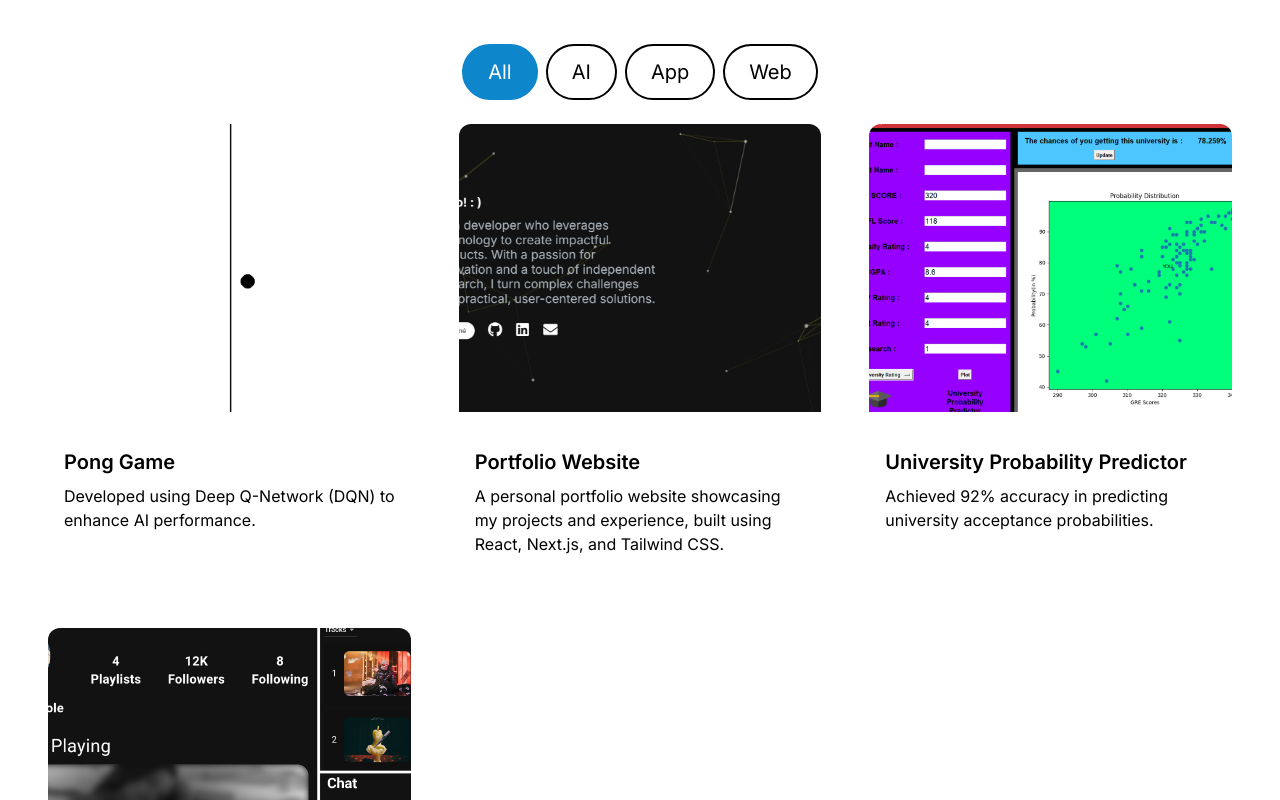
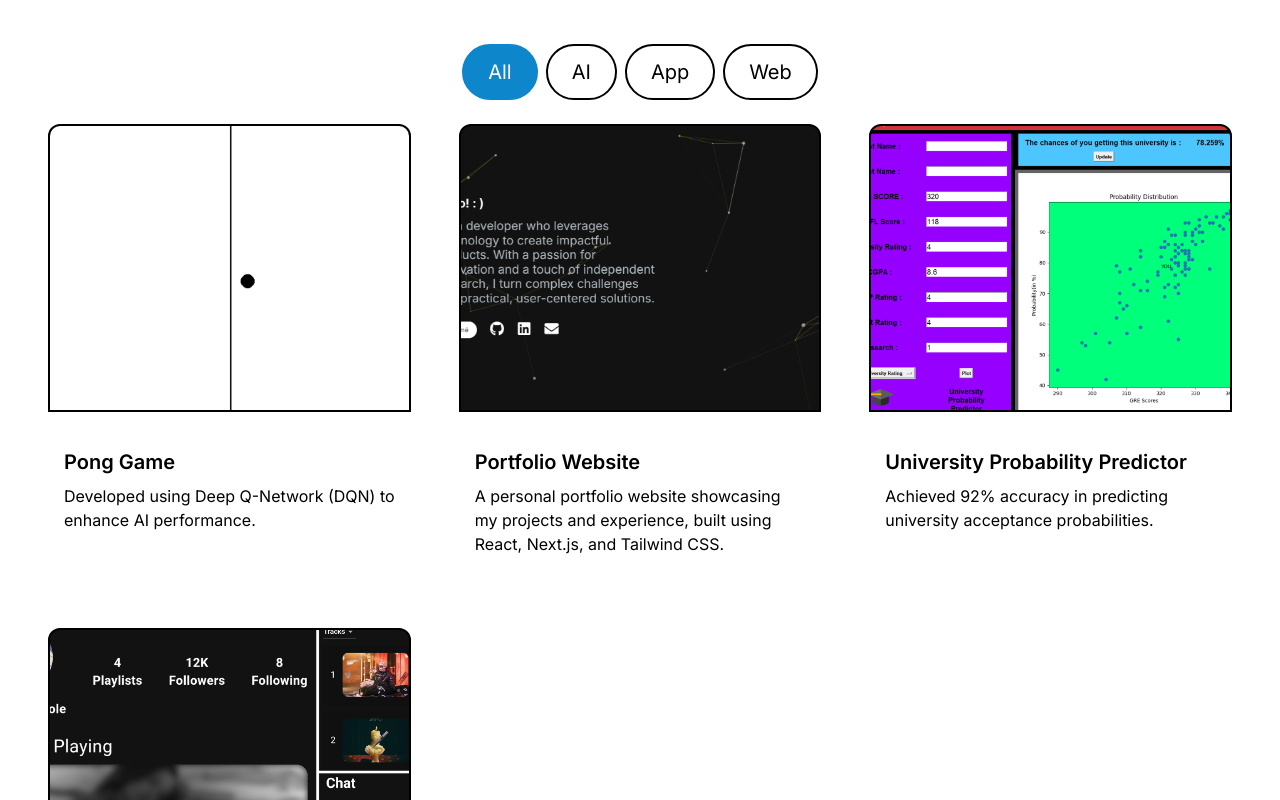
Before and after one commit to sohamsangole/portfolio-v3, a Next.js app: page / in a window 1280 px wide. Shown: the part 2980-3780 px from the top of the page. Built offline with nearby package versions, Linux system fonts and the light colour scheme.

Commit message:
Corrected border of projects

```diff
--- a/src/app/components/ProjectCard.jsx
+++ b/src/app/components/ProjectCard.jsx
@@ -3,11 +3,19 @@ import { FaGithub } from "react-icons/fa";
 import Link from "next/link";
 
 const ProjectCard = ({ imgUrl, title, description, gitUrl, previewUrl, theme }) => {
+  // Determine if the theme is light based on the background color
+  const isLightTheme = theme.background === "#ffffff";
+
   return (
     <div className="relative">
       <div
-        className="h-52 md:h-72 rounded-t-xl relative group overflow-hidden"
-        style={{ background: `url(${imgUrl})`, backgroundSize: "cover", backgroundPosition: "center" }}
+        className={`h-52 md:h-72 rounded-t-xl relative group overflow-hidden border-2 transition-all duration-500 ${isLightTheme ? 'border-black' : 'border-0'
+          }`}
+        style={{
+          background: `url(${imgUrl})`,
+          backgroundSize: "cover",
+          backgroundPosition: "center",
+        }}
       >
         <div
           className="overlay absolute top-0 left-0 w-full h-full bg-[#181818] bg-opacity-0 hidden group-hover:flex group-hover:bg-opacity-80 transition-all duration-500 items-center justify-center"
--- a/src/app/components/ProjectsSection.jsx
+++ b/src/app/components/ProjectsSection.jsx
@@ -64,7 +64,7 @@ const ProjectsSection = () => {
       <h2 className="text-center text-4xl font-bold mt-4 mb-8 md:mb-12" style={{ color: theme.text }}>
         Projects
       </h2>
-      <div className="text-white flex flex-row justify-center items-center gap-2 py-6">
+      <div className="hidden md:flex text-white flex-row justify-center items-center gap-2 py-6">
         <ProjectTag
           onClick={handleTagChange}
           name="All"
```
